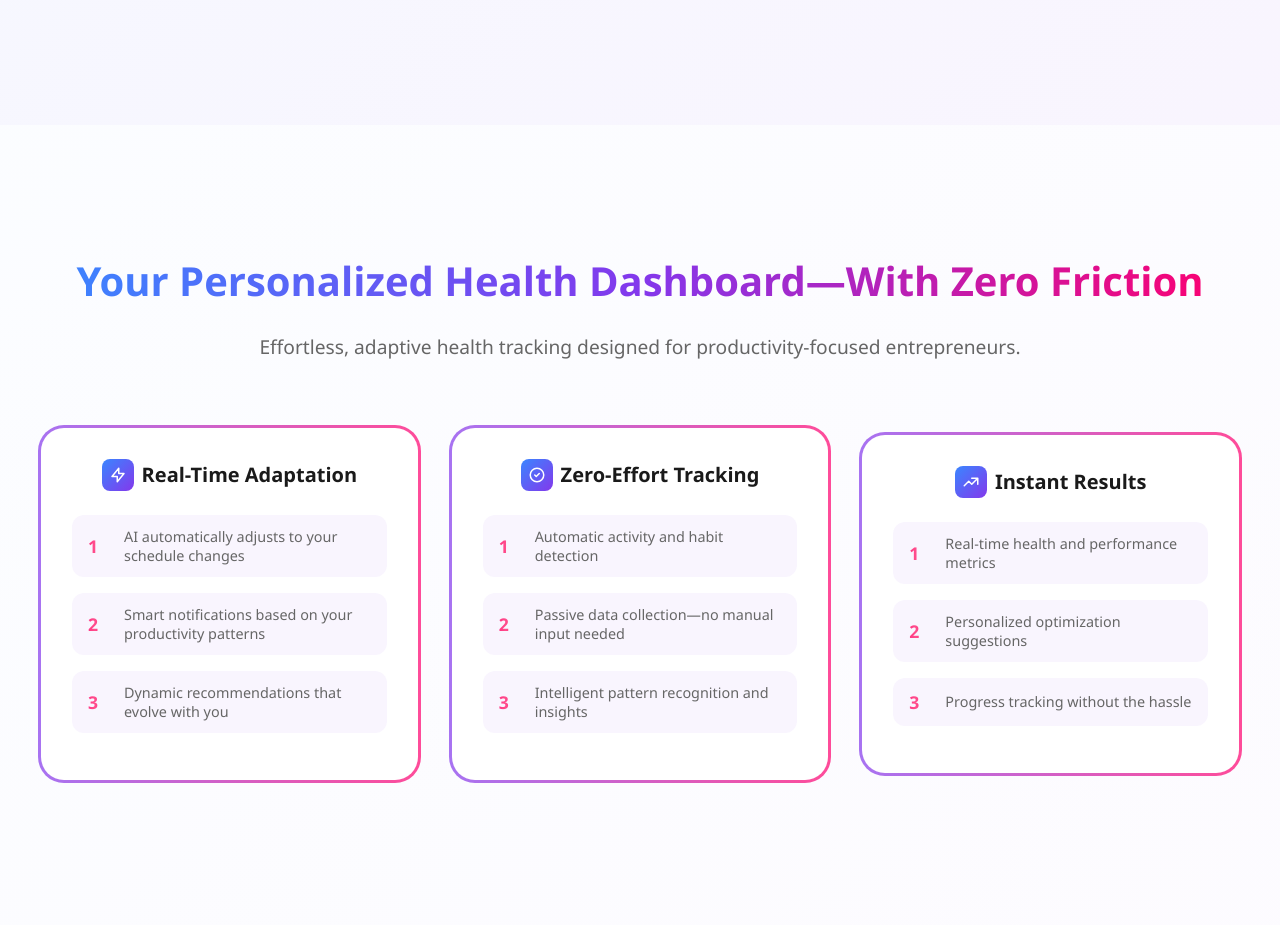
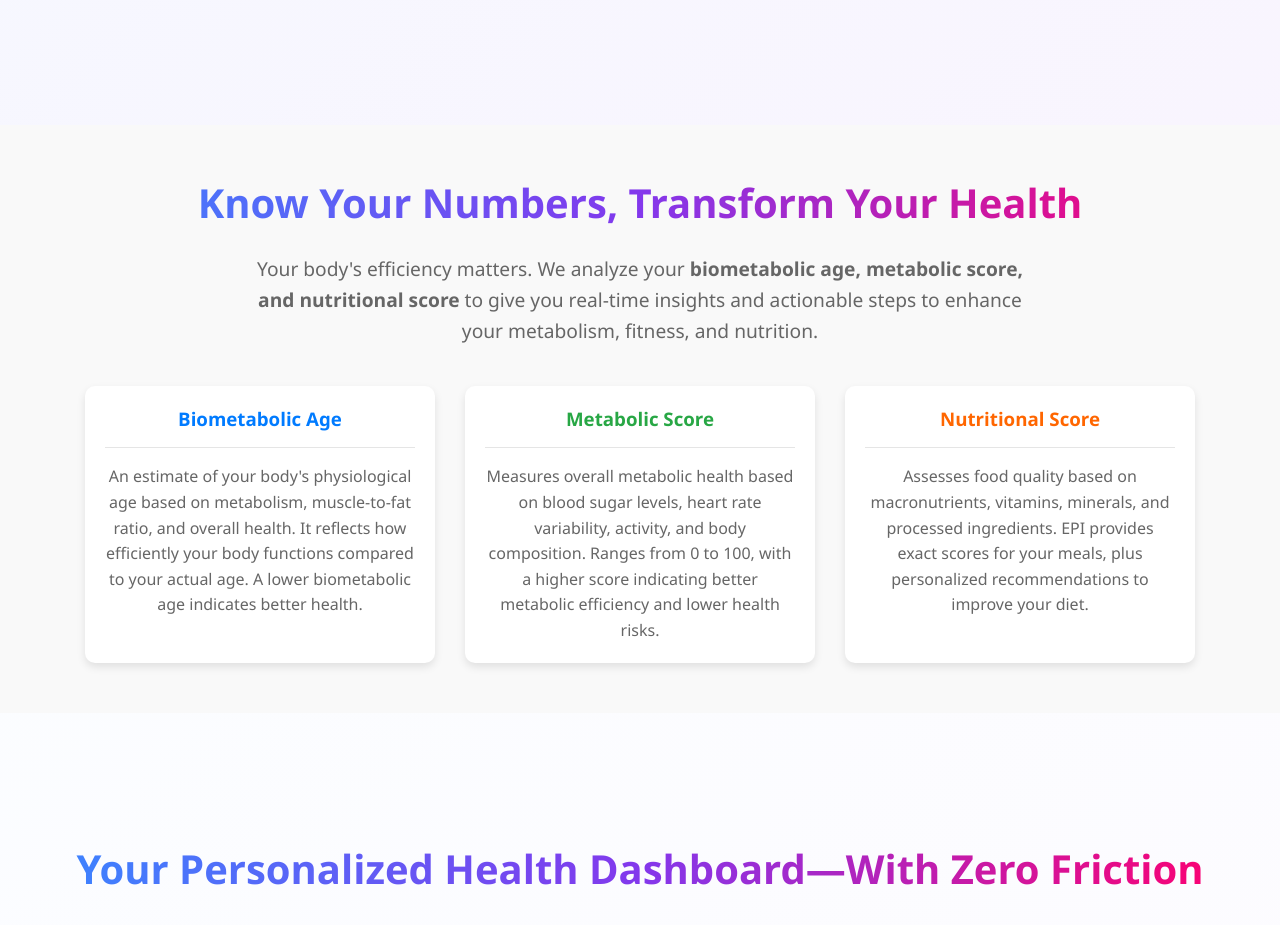
Before and after one commit to Fatih-hamza/EPI-Nutrition-UX, a plain HTML site: page index.html in a window 1280 px wide. Shown: the part 3027-3952 px from the top of the page. Drawn offline with Linux system fonts and the light colour scheme.

Commit message:
Update index.html

```diff
--- a/index.html
+++ b/index.html
@@ -1678,6 +1678,43 @@
         </div>
     </section>
 
+
+    <section id="health-metrics" style="text-align: center; padding: 50px; background-color: #f9f9f9;">
+        <h2 class="features-headline">Know Your Numbers, Transform Your Health</h2>
+        <p class="features-subheadline">
+            Your body's efficiency matters. We analyze your <strong>biometabolic age, metabolic score, and nutritional score</strong> to give you real-time insights and actionable steps to enhance your metabolism, fitness, and nutrition.
+        </p>
+
+        <div style="display: flex; flex-wrap: wrap; justify-content: center; gap: 30px; margin-top: 40px;">
+            <!-- Biometabolic Age -->
+            <div style="max-width: 350px; padding: 20px; background: white; border-radius: 10px; box-shadow: 0 4px 8px rgba(0, 0, 0, 0.1);">
+                <h3 style="font-family: Segoe UI ;color: #007bff; padding-bottom: 1rem;">Biometabolic Age</h3>
+                <p class="feature-description" style="padding-top: 1rem; border-top: 1px solid rgba(0, 0, 0, 0.1);">
+                    An estimate of your body's physiological age based on metabolism, muscle-to-fat ratio, and overall health. It reflects how efficiently your body functions compared to your actual age. A lower biometabolic age indicates better health.
+                </p>
+            </div>
+
+            <!-- Metabolic Score -->
+            <div style="max-width: 350px; padding: 20px; background: white; border-radius: 10px; box-shadow: 0 4px 8px rgba(0, 0, 0, 0.1);">
+                <h3 style="font-family: Segoe UI ;color: #28a745; padding-bottom: 1rem;">Metabolic Score</h3>
+                <p class="feature-description"  style="padding-top: 1rem; border-top: 1px solid rgba(0, 0, 0, 0.1);">
+                    Measures overall metabolic health based on blood sugar levels, heart rate variability, activity, and body composition. Ranges from 0 to 100, with a higher score indicating better metabolic efficiency and lower health risks.
+                </p>
+            </div>
+
+            <!-- Nutritional Score -->
+            <div style="max-width: 350px; padding: 20px; background: white; border-radius: 10px; box-shadow: 0 4px 8px rgba(0, 0, 0, 0.1);">
+                <h3 style="font-family: Segoe UI ;color: #ff6600; padding-bottom: 1rem;">Nutritional Score</h3>
+                <p class="feature-description"  style="padding-top: 1rem; border-top: 1px solid rgba(0, 0, 0, 0.1);">
+                    Assesses food quality based on macronutrients, vitamins, minerals, and processed ingredients. EPI provides exact scores for your meals, plus personalized recommendations to improve your diet.
+                </p>
+            </div>
+        </div>
+    </section>
+
+
+
+
     <section id="experience" class="experience-section">
         <div class="experience-container">
             <div class="experience-header">
```
